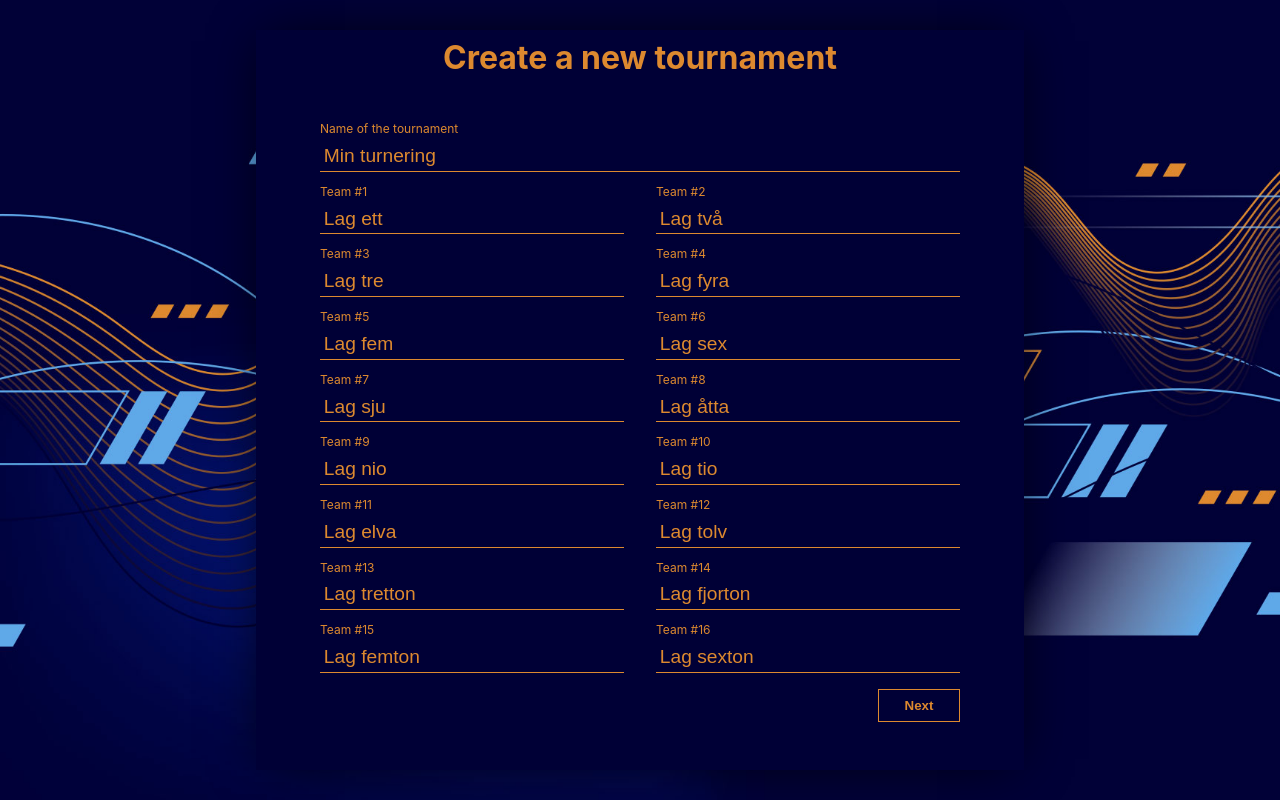
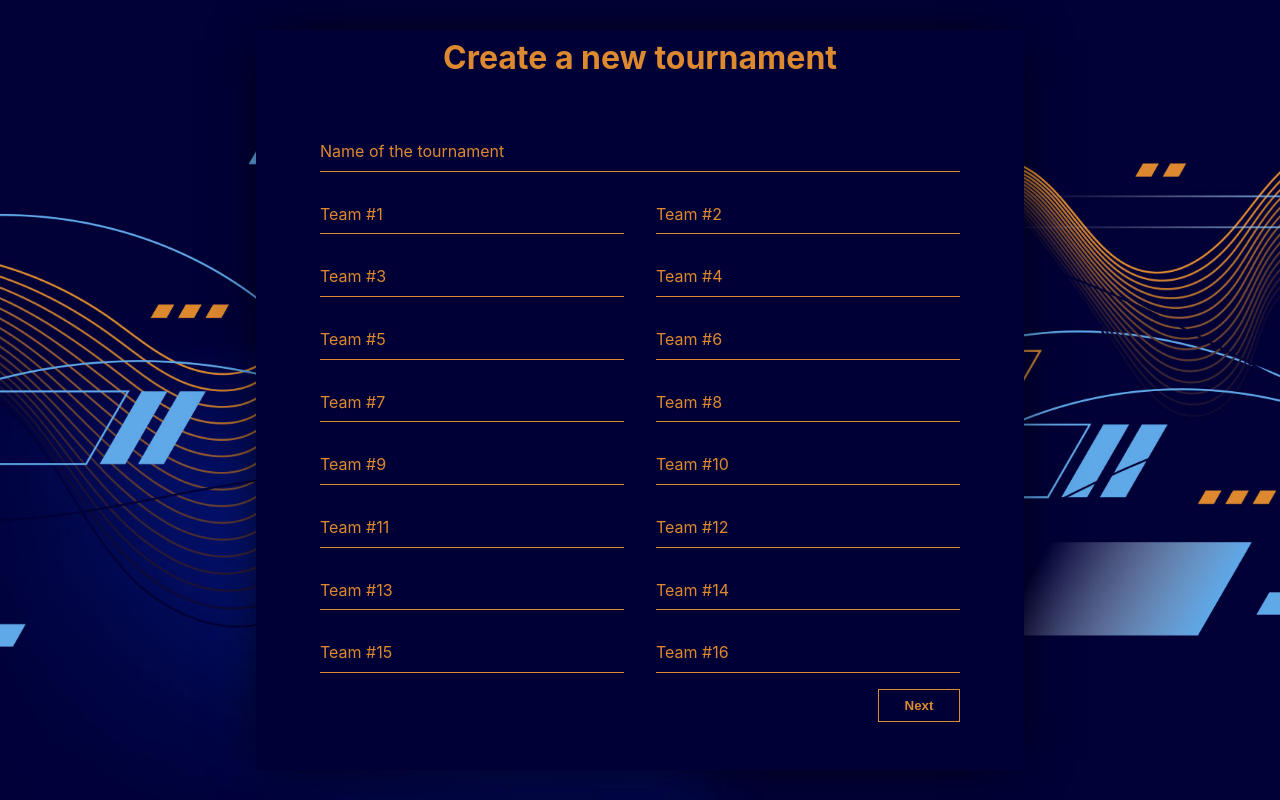
Before and after one commit to rickaard/swiss-tournament, a React (Create React App) app in the folder client/: page / in a window 1280 px wide. Built offline with nearby package versions, Linux system fonts and the light colour scheme; no server answers.

Commit message:
Fix links and new tournament form inputs

```diff
--- a/client/src/components/NewTournamentForm/NewTournamentForm.js
+++ b/client/src/components/NewTournamentForm/NewTournamentForm.js
@@ -8,45 +8,45 @@ import StartSummary from '../StartSummary/StartSummary';
 import TournamentLinks from '../TournamentLinks/TournamentLinks';
 import Spinner from '../Spinner/Spinner';
 
+// const blankTournament = {
+//     tournamentName: 'Min turnering',
+//     teamOne: 'Lag ett',
+//     teamTwo: 'Lag två',
+//     teamThree: 'Lag tre',
+//     teamFour: 'Lag fyra',
+//     teamFive: 'Lag fem',
+//     teamSix: 'Lag sex',
+//     teamSeven: 'Lag sju',
+//     teamEight: 'Lag åtta',
+//     teamNine: 'Lag nio',
+//     teamTen: 'Lag tio',
+//     teamEleven: 'Lag elva',
+//     teamTwelve: 'Lag tolv',
+//     teamThirteen: 'Lag tretton',
+//     teamFourteen: 'Lag fjorton',
+//     teamFiftheen: 'Lag femton',
+//     teamSixteen: 'Lag sexton',
+// }
+
 const blankTournament = {
-    tournamentName: 'Min turnering',
-    teamOne: 'Lag ett',
-    teamTwo: 'Lag två',
-    teamThree: 'Lag tre',
-    teamFour: 'Lag fyra',
-    teamFive: 'Lag fem',
-    teamSix: 'Lag sex',
-    teamSeven: 'Lag sju',
-    teamEight: 'Lag åtta',
-    teamNine: 'Lag nio',
-    teamTen: 'Lag tio',
-    teamEleven: 'Lag elva',
-    teamTwelve: 'Lag tolv',
-    teamThirteen: 'Lag tretton',
-    teamFourteen: 'Lag fjorton',
-    teamFiftheen: 'Lag femton',
-    teamSixteen: 'Lag sexton',
+    tournamentName: '',
+    teamOne: '',
+    teamTwo: '',
+    teamThree: '',
+    teamFour: '',
+    teamFive: '',
+    teamSix: '',
+    teamSeven: '',
+    teamEight: '',
+    teamNine: '',
+    teamTen: '',
+    teamEleven: '',
+    teamTwelve: '',
+    teamThirteen: '',
+    teamFourteen: '',
+    teamFiftheen: '',
+    teamSixteen: '',
 }
-
-// const blankTournament = {
-//     tournamentName: '',
-//     teamOne: '',
-//     teamTwo: '',
-//     teamThree: '',
-//     teamFour: '',
-//     teamFive: '',
-//     teamSix: '',
-//     teamSeven: '',
-//     teamEight: '',
-//     teamNine: '',
-//     teamTen: '',
-//     teamEleven: '',
-//     teamTwelve: '',
-//     teamThirteen: '',
-//     teamFourteen: '',
-//     teamFiftheen: '',
-//     teamSixteen: '',
-// }
 
 const NewTournamentForm = () => {
     const [inputValue, setInputValue] = useState({ ...blankTournament });
--- a/client/src/components/TournamentLinks/TournamentLinks.js
+++ b/client/src/components/TournamentLinks/TournamentLinks.js
@@ -10,11 +10,11 @@ const TournamentLinks = ({ tournamentId, authId }) => {
             <h3>This is the link's to your newly created tournament</h3>
             <div className={styles.LinkItem}>
                 <span>Admin page: </span>
-                <a href={`/tournament/${tournamentId}?auth=${authId}`}>{`https://swisstournament.se/${tournamentId}?auth=${authId}`}</a>
+                <a href={`/tournament/${tournamentId}?auth=${authId}`}>{`http://app.swisstournaments.se/${tournamentId}?auth=${authId}`}</a>
             </div>
             <div className={styles.LinkItem}>
                 <span>Display page:</span>
-                <a href={`/tournament/${tournamentId}`}>{`https://swisstournament.se/${tournamentId}`}</a>
+                <a href={`/tournament/${tournamentId}`}>{`http://app.swisstournaments.se/${tournamentId}`}</a>
             </div>
             <div className={styles.Info}>
                 <p>These links have been sent to your email aswell. Have fun!</p>
```
Also changed, not shown: 1 other file (tests, documents, lock files or other folders).
